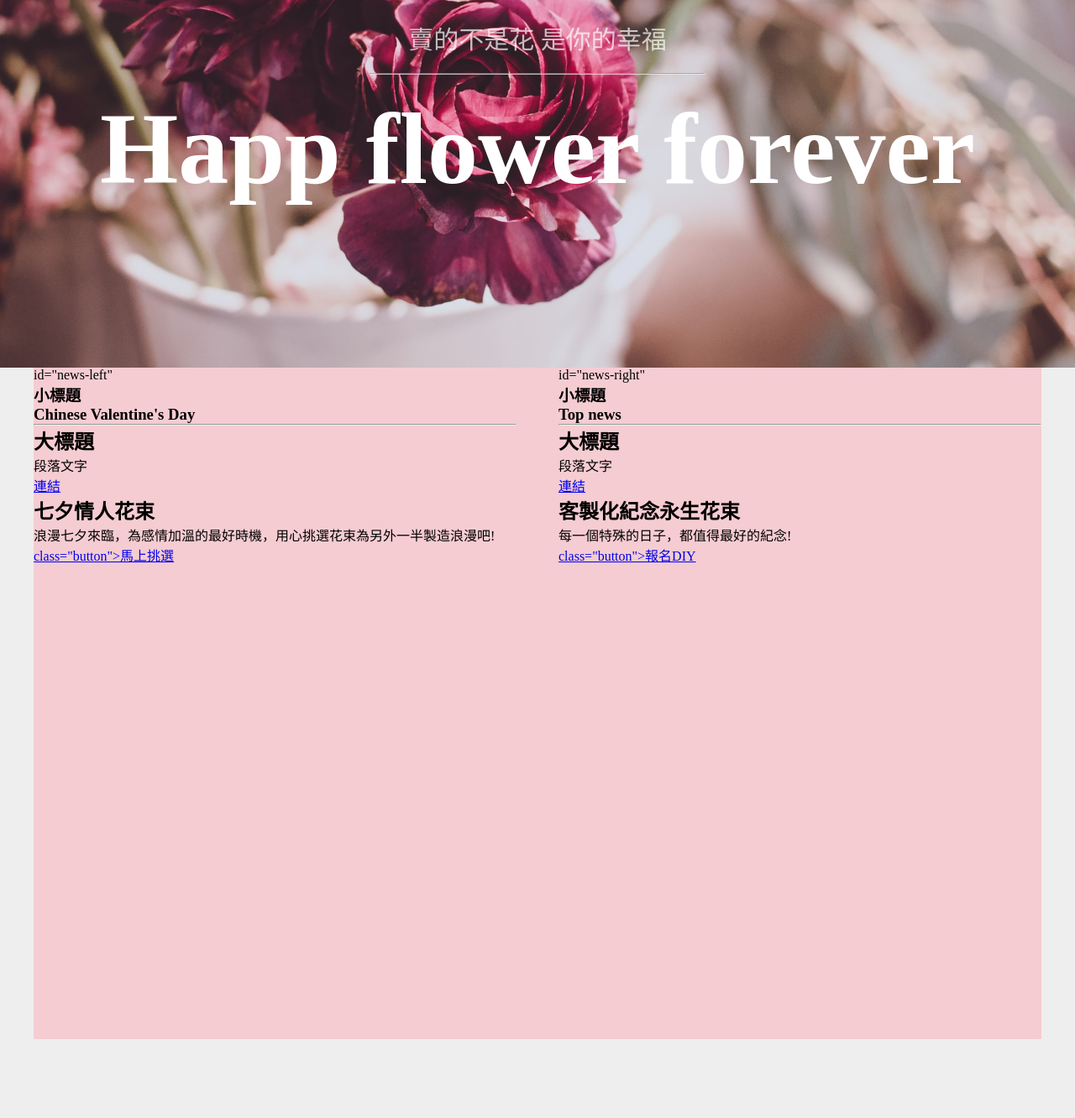
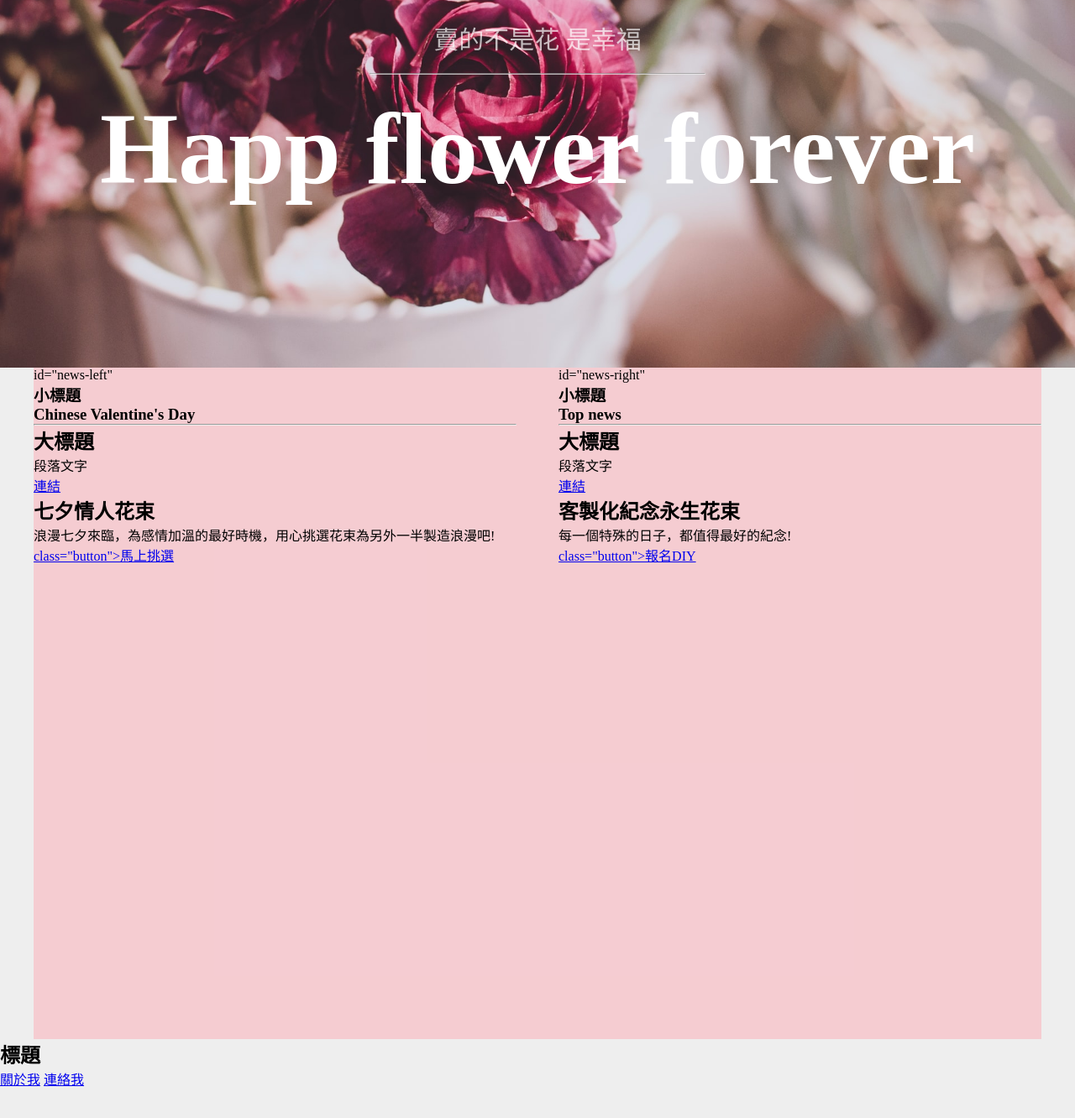
Before and after one commit to ym8321/Web-first-web, a plain HTML site: page index.html in a window 1280 px wide. Shown: the part 362-1694 px from the top of the page at 84% size. Drawn offline with Linux system fonts and the light colour scheme.

Commit message:
HTML 關於我連絡我

```diff
--- a/index.html
+++ b/index.html
@@ -23,7 +23,7 @@
             <a href="#">關於我</a>
             <a href="#">連絡我</a>
         </nav>
-        <p>賣的不是花 是你的幸福</p>
+        <p>賣的不是花 是幸福</p>
         <hr>
         <h1>Happ flower forever</h1>
     </div>
@@ -57,6 +57,14 @@
    </div>
 </section>
 
+<section id="box">
+    <h1>標題</h1>
+    <div>
+        <a href="#" id="about">關於我</a>
+        <a href="#" id="contact">連絡我</a>
+    </div>
+</section>
+
 </body>
 
 </html>
```
